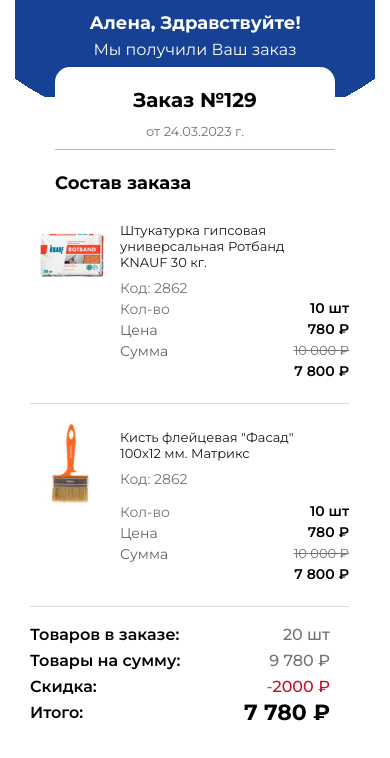
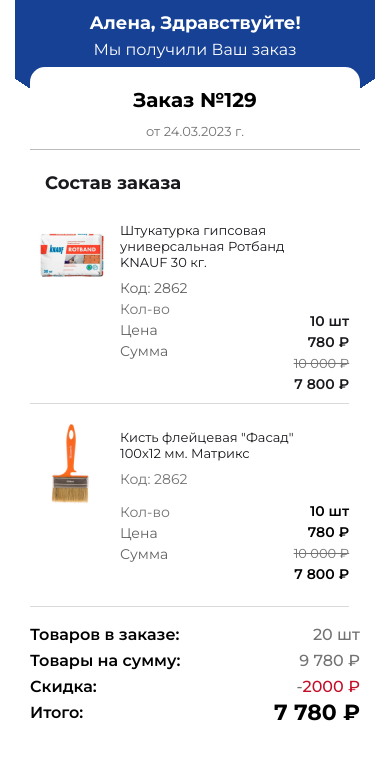
Before and after one commit to alv1k/pe-16012024, a plain HTML site: page index-desktop-mobile.html in a window 390 px wide. Shown: the part 73-831 px from the top of the page. Drawn offline with Linux system fonts and the light colour scheme.

Commit message:
desktop-mobile version errors doing

```diff
--- a/index-desktop-mobile.html
+++ b/index-desktop-mobile.html
@@ -59,10 +59,10 @@
             width: 360px !important;
         }
         .table-570{
-            width: 300px !important;
+            width: 330px !important;
         }
         .table-510{
-            width: 280px !important;
+            width: 300px !important;
         }
 
 
@@ -228,14 +228,14 @@
                     </tr>
                     <tr>
                         <td class="main-td">
-                            <table class="main table-570" cellpadding="0" cellspacing="0" width="570" align="center">
+                            <table class="main table-570" cellpadding="0" cellspacing="0"  align="center">
                                 <tr>
                                     <td class="orderNumAndDate-td">
-                                        <table class="table-510" cellpadding="0" cellspacing="0" width="510" align="center" style="border-bottom: 1px solid #bbbaba;border-image-source:url('dashed7.png');border-image-slice: 1; border-image-repeat:space;border-radius: 15px;" bgcolor="#ffffff">
+                                        <table class="table-570" cellpadding="0" cellspacing="0"  align="center" style="border-bottom: 1px solid #bbbaba;border-image-source:url('dashed7.png');border-image-slice: 1; border-image-repeat:space;border-radius: 15px;" bgcolor="#ffffff">
                                             <tr style="margin-top: -40px;">
                                                 <td align="left" style="padding-top: 10px;padding-bottom: 10px; padding-left: 20px;">
                                                     <!-- fs-24px -->
-                                                    <p style="font-family: Arial, Helvetica, sans-serif, Montserrat;font-size: 24px;font-weight: 700;">Заказ №<span>129</span></p>
+                                                    <p style="font-family: Arial, Helvetica, sans-serif, Montserrat;font-size: 24px;font-weight: 700; color: #000000;">Заказ №<span>129</span></p>
                                                 </td>
                                                 <td align="right" style="padding-right: 20px;">
                                                     <!-- fs-16px -->
@@ -250,7 +250,7 @@
                                             <table class="table-510" cellpadding="0" cellspacing="0" width="570" align="center" bgcolor="#ffffff">
                                                 <tr>
                                                     <td align="center" >
-                                                        <p style="font-family: Arial, Helvetica, sans-serif, Montserrat; font-weight: 700; font-size: 18px; margin-top: 25px;" width="560">Состав заказа</p>
+                                                        <p style="font-family: Arial, Helvetica, sans-serif, Montserrat; font-weight: 700; font-size: 18px; margin-top: 25px; color: #19191E;" width="560">Состав заказа</p>
                                                     </td>
                                                 </tr>
                                             </table>
@@ -281,14 +281,14 @@
                                                 </tr>
                                             </table>
                                             <table class="items-mobile" cellpadding="0" cellspacing="0">
-                                                <!-- 1st item -->
+                                                <!-- 1st item mobile -->
                                                 <tr>
                                                     <td >
                                                         <img src="images/Rectangle 3.jpg" alt="item1" />
                                                     </td>
                                                     <td>
                                                         <p style="margin-left: 10px;margin-bottom: 10px; font-family: Arial, Helvetica, sans-serif, Montserrat; font-weight: 400; font-size: 13px;color:#19191E">Штукатурка гипсовая <br /> универсальная Ротбанд <br />KNAUF 30 кг.</p>
-                                                        <p style="margin-left: 10px;margin-top: 5px;margin-bottom: 5px; font-family: Arial, Helvetica, sans-serif, Montserrat; font-weight: 400; font-size: 14px;color:#737373">Код: 2862</p>
+                                                        <p style="margin-left: 10px;margin-top: 5px;margin-bottom: 5px; font-family: Arial, Helvetica, sans-serif, Montserrat; font-weight: 400; font-size: 14px;color:#616161">Код: 2862</p>
                                                     </td>
                                                     <td>
                                                         <!-- 3 empty -->
@@ -317,16 +317,16 @@
                                                         </table>
                                                     </td>
                                                     <td align="right">
-                                                        <p style="font-family: Arial, Helvetica, sans-serif, Montserrat; font-weight: 600; font-size: 14px; margin-top: -25px;margin-bottom: 5px;">10 шт</p>
-                                                        <p style="font-family: Arial, Helvetica, sans-serif, Montserrat; font-weight: 600; font-size: 14px; margin-top: 0px;margin-bottom: 5px;">780 &#x20bd;</p>
+                                                        <p style="font-family: Arial, Helvetica, sans-serif, Montserrat; font-weight: 600; font-size: 14px; margin-top: 0px;margin-bottom: 5px; color: #19191E;">10 шт</p>
+                                                        <p style="font-family: Arial, Helvetica, sans-serif, Montserrat; font-weight: 600; font-size: 14px; margin-top: 0px;margin-bottom: 5px; color: #19191E;">780 &#x20bd;</p>
                                                         <p style="font-family: Arial, Helvetica, sans-serif, Montserrat; font-weight: 400; font-size: 13px; margin-top: 0px;margin-bottom: 5px; text-decoration-line: line-through; color:#737373">10 000 &#x20bd;</p>
-                                                        <p style="font-family: Arial, Helvetica, sans-serif, Montserrat; font-weight: 600; font-size: 14px; margin-top: 0px;margin-bottom: 0px;">7 800 &#x20bd;</p>
+                                                        <p style="font-family: Arial, Helvetica, sans-serif, Montserrat; font-weight: 600; font-size: 14px; margin-top: 0px;margin-bottom: 0px; color: #19191E;">7 800 &#x20bd;</p>
                                                     </td>
                                                 </tr>
 
 
                                                 <tr>
-                                                    <!-- 2nd item -->
+                                                    <!-- 2nd item mobile-->
                                                     <td style="padding-top: 20px;">
                                                         <img src="images/Rectangle 1802.jpg" alt="item2" />
                                                     </td>
@@ -380,9 +380,11 @@
                                                     </td>
                                                     <td width="80" align="center">
                                                         <p style="font-family: Arial, Helvetica, sans-serif, Montserrat; font-weight: 600; font-size: 14px;">10 шт</p>
+                                                        <p style="font-family: Arial, Helvetica, sans-serif, Montserrat; font-weight: 400; font-size: 13px; text-decoration-line: line-through; color:#737373; opacity: 0;">&nbsp;</p>
                                                     </td>
                                                     <td width="80" align="center">
                                                         <p style="font-family: Arial, Helvetica, sans-serif, Montserrat; font-weight: 600; font-size: 14px;">780 &#x20bd;</p>
+                                                        <p style="font-family: Arial, Helvetica, sans-serif, Montserrat; font-weight: 400; font-size: 13px; text-decoration-line: line-through; color:#737373; opacity: 0;">&nbsp;</p>
                                                     </td>
                                                     <td width="60" align="right">
                                                         <p style="font-family: Arial, Helvetica, sans-serif, Montserrat; font-weight: 600; font-size: 14px; ">7 800 &#x20bd;</p>
```
